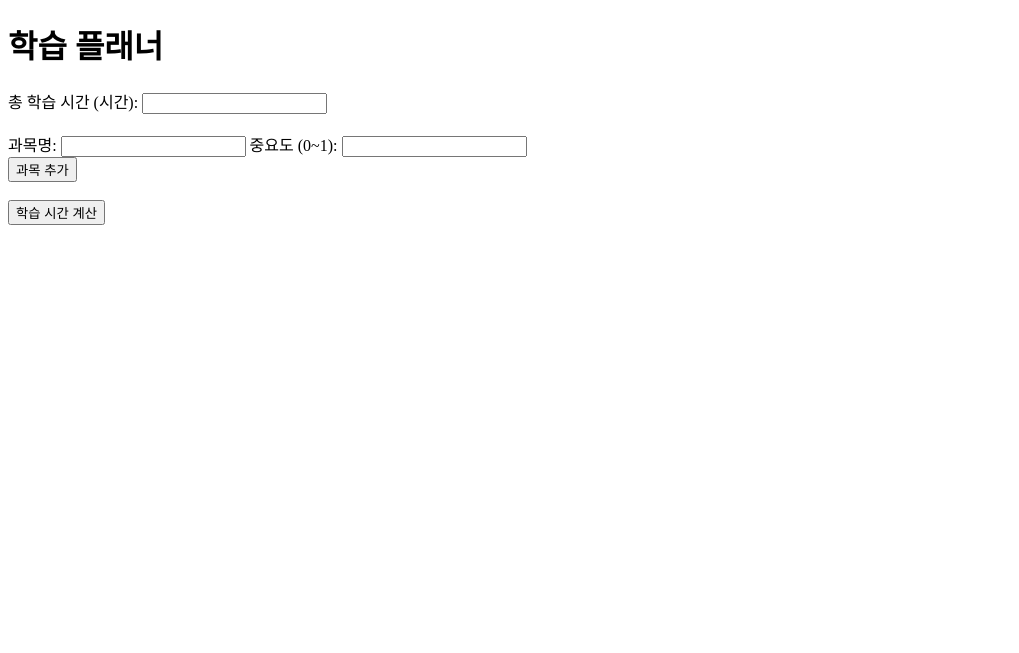
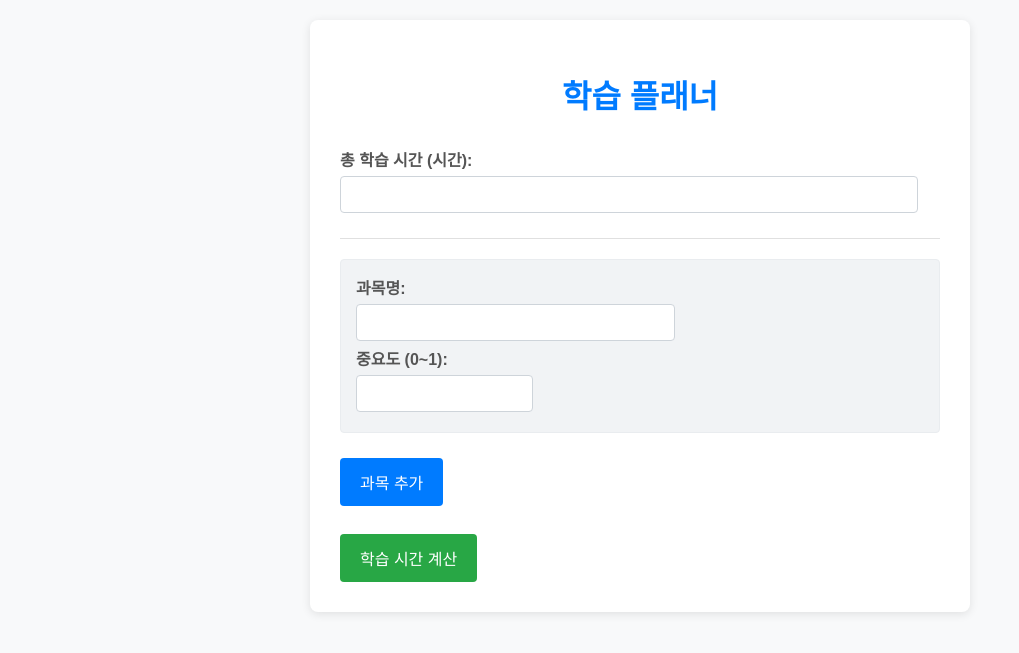
Before and after one commit to hndn00/junior, a Flask app: page / in a window 1280 px wide. Shown: the top 653 px of the page, without its empty margins (0-1019 px from the left). Run offline with Flask 3, Linux system fonts and the light colour scheme.

Commit message:
Add: CSS

```diff
--- /dev/null
+++ b/static/style.css
@@ -0,0 +1,88 @@
+body {
+    font-family: 'Malgun Gothic', sans-serif;
+    background-color: #f8f9fa;
+    color: #333;
+    margin: 0;
+    padding: 20px;
+    display: flex;
+    flex-direction: column;
+    align-items: center;
+}
+.container {
+    background-color: #ffffff;
+    padding: 30px;
+    border-radius: 8px;
+    box-shadow: 0 2px 10px rgba(0, 0, 0, 0.1);
+    width: 100%;
+    max-width: 600px;
+}
+h1 {
+    color: #007bff;
+    text-align: center;
+    margin-bottom: 30px;
+}
+form div {
+    margin-bottom: 15px;
+}
+label {
+    display: block;
+    margin-bottom: 5px;
+    font-weight: bold;
+    color: #555;
+}
+input[type="number"], input[type="text"] {
+    width: calc(100% - 22px); /* padding and border */
+    padding: 10px;
+    border: 1px solid #ced4da;
+    border-radius: 4px;
+    box-sizing: border-box;
+    margin-bottom: 5px;
+}
+input[type="number"]:focus, input[type="text"]:focus {
+    border-color: #007bff;
+    outline: none;
+    box-shadow: 0 0 0 0.2rem rgba(0, 123, 255, 0.25);
+}
+.subject-item {
+    background-color: #f1f3f5;
+    padding: 15px;
+    border-radius: 4px;
+    margin-bottom: 15px;
+    border: 1px solid #e9ecef;
+}
+.subject-item input[type="text"] {
+    margin-right: 10px;
+    width: calc(60% - 22px); /* Adjust as needed */
+}
+.subject-item input[type="number"] {
+    width: calc(35% - 22px); /* Adjust as needed */
+}
+button {
+    background-color: #007bff;
+    color: white;
+    border: none;
+    padding: 12px 20px;
+    text-align: center;
+    text-decoration: none;
+    display: inline-block;
+    font-size: 16px;
+    border-radius: 4px;
+    cursor: pointer;
+    transition: background-color 0.3s ease;
+    margin-top: 10px;
+}
+button[type="submit"] {
+    background-color: #28a745; /* Green for submit */
+}
+button:hover {
+    background-color: #0056b3;
+}
+button[type="submit"]:hover {
+    background-color: #1e7e34;
+}
+hr {
+    border: 0;
+    height: 1px;
+    background-color: #e0e0e0;
+    margin: 20px 0;
+}
--- a/templates/index.html
+++ b/templates/index.html
@@ -3,25 +3,42 @@
 <head>
     <meta charset="UTF-8">
     <title>학습 플래너</title>
+    <link rel="stylesheet" href="/static/style.css">
 </head>
 <body>
+<div class="container">
     <h1>학습 플래너</h1>
     <form action="/plan" method="post">
-    총 학습 시간 (시간): <input type="number" name="total_hours" step="0.1" required><br><br>
+        <div>
+            <label for="total_hours">총 학습 시간 (시간):</label>
+            <input type="number" id="total_hours" name="total_hours" step="0.1" required>
+        </div>
+        <hr>
         <div id="subjects">
-        <div>
-            과목명: <input type="text" name="name" required>
-            중요도 (0~1): <input type="number" step="0.01" name="weight" required>
+            <div class="subject-item">
+                <label for="name1">과목명:</label>
+                <input type="text" id="name1" name="name" required>
+                <label for="weight1">중요도 (0~1):</label>
+                <input type="number" id="weight1" step="0.01" name="weight" required>
             </div>
         </div>
         <button type="button" onclick="addSubject()">과목 추가</button><br><br>
         <button type="submit">학습 시간 계산</button>
     </form>
+</div>
 
 <script>
+    let subjectCount = 1;
     function addSubject() {
+        subjectCount++;
         const div = document.createElement('div');
-        div.innerHTML = '과목명: <input type="text" name="name" required> 중요도 (0~1): <input type="number" step="0.01" name="weight" required>';
+        div.classList.add('subject-item');
+        div.innerHTML = `
+                <label for="name${subjectCount}">과목명:</label>
+                <input type="text" id="name${subjectCount}" name="name" required>
+                <label for="weight${subjectCount}">중요도 (0~1):</label>
+                <input type="number" id="weight${subjectCount}" step="0.01" name="weight" required>
+            `;
         document.getElementById('subjects').appendChild(div);
     }
 </script>
--- a/templates/result.html
+++ b/templates/result.html
@@ -3,14 +3,17 @@
 <head>
     <meta charset="UTF-8">
     <title>학습 시간 배분 결과</title>
+    <link rel="stylesheet" href="/static/result_style.css">
 </head>
 <body>
+<div class="container">
     <h2>학습 시간 배분 결과</h2>
     <ul>
         {% for name, time in results %}
-  <li>{{ name }}: {{ time }} 시간</li>
+            <li><strong>{{ name }}</strong>: {{ time }} 시간</li>
         {% endfor %}
     </ul>
     <a href="/">돌아가기</a>
+</div>
 </body>
 </html>
```
Also changed, not shown: static/result_style.css (added, +56 -0 lines). Lines whose indentation alone changed are shown as unchanged.
